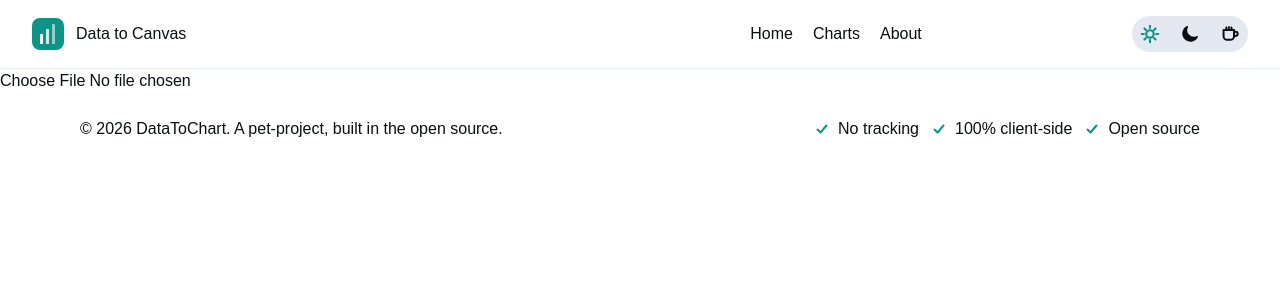
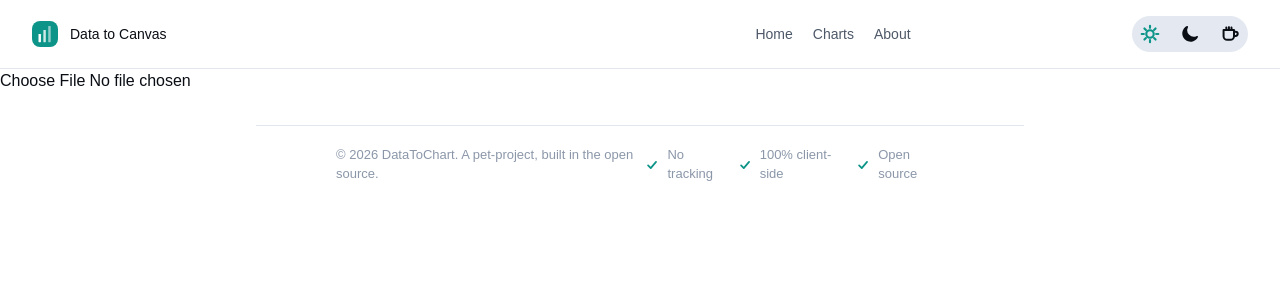
Before and after one commit to nazarenko-by/DataToCanvas, a Next.js app: page / in a window 1280 px wide. Shown: the top 300 px of the page. Built offline with nearby package versions, Linux system fonts and the light colour scheme.

Commit message:
header & footer: some cosmetics

```diff
--- a/src/assets/icons.tsx
+++ b/src/assets/icons.tsx
@@ -123,9 +123,9 @@ const IconCheck = (p: IconProps) => (
 		viewBox="0 0 16 16"
 		fill="none"
 		stroke="currentColor"
-		stroke-width="2"
-		stroke-linecap="round"
-		stroke-linejoin="round"
+		strokeWidth="2"
+		strokeLinecap="round"
+		strokeLinejoin="round"
 		{...p}
 	>
 		<path d="M3.5 8.5l3 3 6-7"></path>
--- a/src/components/Footer/index.tsx
+++ b/src/components/Footer/index.tsx
@@ -2,9 +2,9 @@ import { IconCheck } from "@/src/assets/icons";
 
 const Footer = () => {
 	return (
-		<footer className="footer mx-12 py-4 px-8 text-center">
-			<div className="footer-inner mb-2"></div>
-			<div className="footer-bar w-full mb-2 flex justify-between items-center">
+		<footer className="footer flex flex-col items-center bg-surface text-sm">
+			<div className="footer-inner mx-12 py-4 px-8"></div>
+			<div className="footer-bar mb-2 flex justify-between items-center border-t border-border py-[20px] px-[80px] w-full max-w-[60%] text-[13px] text-text-3">
 				<p>&copy; {new Date().getFullYear()} DataToChart. A pet-project, built in the open source.</p>
 				<div className="footer-badges flex gap-3">
 					{["No tracking", "100% client-side", "Open source"].map((text) => (
--- a/src/components/Header/index.tsx
+++ b/src/components/Header/index.tsx
@@ -10,14 +10,14 @@ const ThemeSwitcher = dynamic(() => import("@src/components/Header/ThemeSwitcher
 
 const Header = () => {
 	return (
-		<header className="w-full flex gap-5 justify-between items-center sticky top-0 z-[9999] p-4 xl:px-8 bg-background/80 backdrop-blur-sm border-b border-surface-3">
+		<header className="w-full flex gap-5 justify-between items-center sticky top-0 z-[9999] p-4 xl:px-8 bg-background/80 backdrop-blur-sm border-b border-border text-sm">
 			<div className="logo flex gap-3 items-center">
-				<LogoMark width={32} height={32} className="text-surface bg-accent rounded-lg" />
+				<LogoMark width={26} height={26} className="text-surface bg-accent rounded-lg" />
 				<div className="logo-text w-116">Data to Canvas</div>
 			</div>
-			<div className="menu flex gap-5 items-center">
+			<div className="menu flex gap-5 items-center text-text-2">
 				{MENU_ITEMS.map((item) => (
-					<a key={item.href} href={item.href} className="hover:underline">
+					<a key={item.href} href={item.href} className="hover:text-text">
 						{item.label}
 					</a>
 				))}
```
Also changed, not shown: 1 other file (tests, documents, lock files or other folders).
